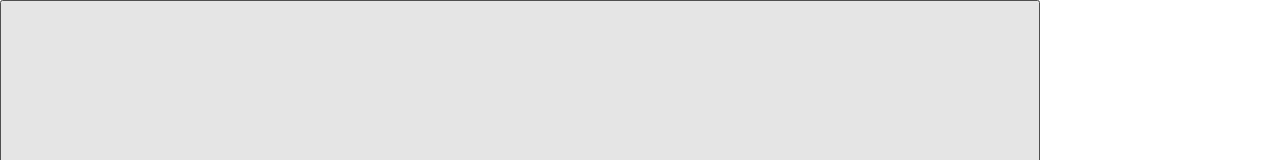
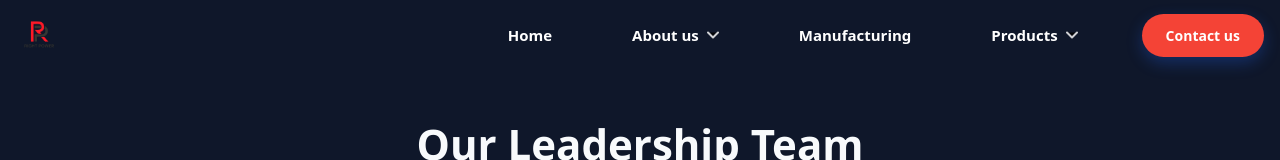
Before and after one commit to ayushRajak19/Right-cables, a React (Vite) app: page /#/leadership in a window 1280 px wide. Shown: the top 160 px of the page. Built offline with nearby package versions, Linux system fonts and the light colour scheme.

Commit message:
Update Navbar.css

```diff
--- a/src/Components/Navbar/Navbar.css
+++ b/src/Components/Navbar/Navbar.css
@@ -1,85 +1,516 @@
-.hero {
-  position: relative;
-  width: 100%;
-  height: 100vh; /* full screen height */
+/* ========= Perfect React Navbar CSS ========= */
+:root {
+  --accent: #f44336;
+  --accent-hover: #e53935;
+  --nav-height: 70px;
+  --transition: all 0.2s ease;
+}
+
+/* ========= Reset ========= */
+* {
+  box-sizing: border-box;
+}
+
+html, body {
+  margin: 0;
+  padding: 0 !important;
+  font-family: -apple-system, BlinkMacSystemFont, 'Segoe UI', Roboto, sans-serif;
+  overflow-x: hidden;
+}
+
+body.nav-open {
+  overflow: hidden;
+}
+
+/* ========= Transparent Navbar ========= */
+.navbar {
+  position: fixed;
+  top: 0;
+  left: 0;
+  right: 0;
+  height: var(--nav-height);
+  background: transparent !important;
+  border: none !important;
+  box-shadow: none !important;
+  z-index: 2000;   /* ensure navbar (hamburger + links) stays above hero video */
+}
+
+/* ========= Container ========= */
+.nav-inner {
   display: flex;
   align-items: center;
-  justify-content: center;
-  text-align: center;
-  overflow: hidden;
-  color: #fff;
+  justify-content: space-between;
+  height: 100%;
+  max-width: 1500px;
+  margin: 0 auto;
+  padding: 0 1rem;
+  width: 100%;       /* ✅ makes sure hamburger isn’t cut off */
 }
 
-/* Video Background */
-.hero-video {
-  position: absolute;
-  top: 0;
-  left: 0;
-  width: 100%;
-  height: 100%;
-  object-fit: cover; /* cover full screen */
-  z-index: -2;
+/* ========= Logo Button ========= */
+.navbar-logo {
+  display: flex;
+  align-items: center;
+  background: transparent !important;
+  border: none !important;
+  cursor: pointer;
+  transition: var(--transition);
+  padding: 0;
 }
 
-/* Dark Overlay */
-.hero-overlay {
-  position: absolute;
-  inset: 0;
-  background: rgba(0, 0, 0, 0.55); /* dark overlay */
-  z-index: -1;
+.navbar-logo:hover {
+  transform: scale(1.05);
 }
 
-/* Foreground Content */
-.hero-content {
-  position: relative;
-  z-index: 2;
-  max-width: 800px;
-  padding: 20px;
+.navbar-logo img {
+  height: 45px;
+  width: auto;
 }
 
-.hero-content h1 {
-  font-size: 3rem;
-  font-weight: 700;
-  margin-bottom: 20px;
-  text-shadow: 0 4px 8px rgba(0, 0, 0, 0.6);
+/* ========= Navigation Links ========= */
+.navbar-links {
+  top: var(--nav-height);
+  left: 0;
+  right:0;
+  display: flex;
+  align-items: center;
+  list-style: none;
+  margin: 0;
+  padding: 0;
+  gap: 3rem;
 }
 
-.hero-content p {
-  font-size: 1.25rem;
-  margin-bottom: 30px;
-  text-shadow: 0 2px 6px rgba(0, 0, 0, 0.5);
+.navbar-links li {
+  position: relative;
 }
 
-/* CTA Button */
-.btn-hero {
-  padding: 14px 36px;
-  border: none;
-  border-radius: 50px;
-  background: #f44336;
-  color: #fff;
+/* Style for navigation buttons and links */
+.navbar-links button,
+.navbar-links a {
+  display: block;
+  color: #ffffff !important;
+  text-decoration: none;
   font-weight: 600;
-  font-size: 1.1rem;
+  font-size: 15px;
+  padding: 0.5rem 1rem;
+  border-radius: 6px;
+  transition: var(--transition);
+  position: relative;
+  background: transparent !important;
+  border: none !important;
   cursor: pointer;
-  transition: all 0.3s ease;
+  font-family: inherit;
 }
 
-.btn-hero:hover {
-  background: #d32f2f;
-  transform: translateY(-2px) scale(1.05);
-  box-shadow: 0 8px 20px rgba(244, 67, 54, 0.5);
+/* Hover Effects for buttons and links */
+.navbar-links button:hover,
+.navbar-links a:hover {
+  background: rgba(209, 77, 77, 0.1) !important;
+  color: #ffffff !important;
 }
 
-.btn-hero:active {
-  transform: scale(0.98);
-  box-shadow: 0 4px 10px rgba(244, 67, 54, 0.4);
+.navbar-links button::after,
+.navbar-links a::after {
+  content: '';
+  position: absolute;
+  bottom: 2px;
+  left: 1rem;
+  right: 1rem;
+  height: 2px;
+  background: var(--accent);
+  transform: scaleX(0);
+  transition: transform 0.2s ease;
 }
 
-/* Responsive */
-@media (max-width: 768px) {
-  .hero-content h1 {
-    font-size: 2rem;
+.navbar-links button:hover::after,
+.navbar-links a:hover::after {
+  transform: scaleX(1);
+}
+
+/* ========= Dropdown Styles ========= */
+.dropdown {
+  position: relative;
+}
+
+.dropdown-trigger {
+  display: flex !important;
+  align-items: center;
+  gap: 0.5rem;
+  cursor: pointer;
+}
+
+.dropdown-arrow {
+  width: 12px;
+  height: 12px;
+  transition: transform 0.2s ease;
+  opacity: 0.8;
+}
+
+.dropdown-trigger:hover .dropdown-arrow,
+.dropdown.show .dropdown-arrow,
+.dropdown:hover .dropdown-arrow {
+  transform: rotate(180deg);
+  opacity: 1;
+}
+
+.dropdown-menu {
+  position: absolute;
+  top: calc(100% + 8px);
+  left: 50%;
+  transform: translateX(-50%) translateY(-8px);
+  background: rgba(255, 255, 255, 0.95) !important;
+  backdrop-filter: blur(20px);
+  -webkit-backdrop-filter: blur(20px);
+  border-radius: 12px;
+  box-shadow: 0 10px 30px rgba(0, 0, 0, 0.2);
+  border: 1px solid rgba(0, 0, 0, 0.1);
+  min-width: 200px;
+  padding: 0.5rem 0;
+  opacity: 0;
+  visibility: hidden;
+  transition: var(--transition);
+  z-index: 1001;
+  list-style: none;
+  margin: 0;
+}
+
+.dropdown-menu.show {
+  opacity: 1;
+  visibility: visible;
+  transform: translateX(-50%) translateY(0);
+}
+
+/* Desktop hover behavior */
+@media (min-width: 901px) {
+  .dropdown:hover .dropdown-menu {
+    opacity: 1;
+    visibility: visible;
+    transform: translateX(-50%) translateY(0);
   }
-  .hero-content p {
-    font-size: 1rem;
+
+  .dropdown-menu:hover {
+    opacity: 1;
+    visibility: visible;
+  }
+
+  .dropdown::before {
+    content: '';
+    position: absolute;
+    top: 100%;
+    left: 0;
+    right: 0;
+    height: 10px;
+    background: transparent;
+    z-index: 1000;
   }
 }
+
+.dropdown-menu li {
+  list-style: none;
+  width: 100%;
+}
+
+.dropdown-menu button,
+.dropdown-menu a {
+  display: block !important;
+  width: 100% !important;
+  padding: 0.75rem 1.5rem !important;
+  color: #333 !important;
+  font-weight: 500 !important;
+  font-size: 14px !important;
+  border-radius: 6px !important;
+  background: transparent !important;
+  border: none !important;
+  text-align: left !important;
+  cursor: pointer !important;
+  margin: 2px 8px !important;
+  text-decoration: none !important;
+}
+
+.dropdown-menu button:hover,
+.dropdown-menu a:hover {
+  background: var(--accent) !important;
+  color: white !important;
+  transform: translateX(4px) !important;
+}
+
+.dropdown-menu button::after,
+.dropdown-menu a::after {
+  display: none !important;
+}
+
+/* ========= Products Dropdown Specific ========= */
+.products-dropdown {
+  min-width: 350px;
+  max-width: 400px;
+  padding: 1rem 0;
+}
+
+.dropdown-category {
+  margin-bottom: 1rem;
+  padding: 0 0.5rem;
+}
+
+.dropdown-category:last-of-type {
+  margin-bottom: 0.5rem;
+}
+
+.category-title {
+  display: block;
+  font-weight: 700;
+  font-size: 12px;
+  color: var(--accent);
+  text-transform: uppercase;
+  letter-spacing: 0.5px;
+  padding: 0.5rem 1rem 0.25rem;
+  margin-bottom: 0.25rem;
+  border-bottom: 1px solid rgba(244, 67, 54, 0.1);
+}
+
+.category-items {
+  list-style: none;
+  margin: 0;
+  padding: 0;
+}
+
+.category-items li {
+  width: 100%;
+}
+
+.category-items button,
+.category-items a {
+  padding: 0.5rem 1.5rem !important;
+  font-size: 13px !important;
+  margin: 1px 4px !important;
+}
+
+.view-all-products {
+  border-top: 1px solid rgba(0, 0, 0, 0.1);
+  margin-top: 1rem;
+  padding: 1rem 0.5rem 0;
+  text-align: center;
+}
+
+.view-all-products button {
+  background: var(--accent) !important;
+  color: white !important;
+  text-align: center !important;
+  font-weight: 600 !important;
+  margin: 0 0.5rem !important;
+  border-radius: 8px !important;
+  padding: 0.75rem 1.5rem !important;
+  width: calc(100% - 1rem) !important;
+}
+
+.view-all-products button:hover {
+  background: var(--accent-hover) !important;
+  transform: translateY(-1px) !important;
+}
+
+/* ========= CTA Button ========= */
+.btn {
+  display: inline-block !important;
+  padding: 0.75rem 1.5rem !important;
+  background: var(--accent) !important;
+  color: white !important;
+  text-decoration: none !important;
+  border-radius: 6px !important;
+  font-weight: 600 !important;
+  font-size: 14px !important;
+  transition: var(--transition) !important;
+  border: none !important;
+  cursor: pointer !important;
+  font-family: inherit !important;
+}
+
+.btn:hover {
+  background: var(--accent-hover) !important;
+  color: white !important;
+  transform: translateY(-1px) !important;
+}
+
+.btn::after {
+  display: none !important;
+}
+
+/* ========= Mobile Menu Toggle ========= */
+.menu-toggle {
+  display: none;
+  flex-direction: column;
+  justify-content: center;
+  align-items: center;
+  width: 44px;
+  height: 44px;
+  background: rgba(0, 0, 0, 0.3) !important;
+  border: 1px solid rgba(255, 255, 255, 0.3) !important;
+  border-radius: 8px;
+  cursor: pointer;
+  transition: var(--transition);
+  padding: 0;
+  margin-right: 10px;   /* ✅ breathing room from right edge */
+  z-index: 2001;        /* above video + hero */
+}
+
+.menu-toggle span {
+  width: 22px;
+  height: 2px;
+  background: white;
+  transition: var(--transition);
+  margin: 2px 0;
+  border-radius: 1px;
+}
+
+.menu-toggle:hover {
+  background: rgba(0, 0, 0, 0.4) !important;
+}
+
+/* Animated hamburger */
+.menu-toggle.open span:nth-child(1) {
+  transform: rotate(45deg) translate(6px, 6px);
+}
+
+.menu-toggle.open span:nth-child(2) {
+  opacity: 0;
+}
+
+.menu-toggle.open span:nth-child(3) {
+  transform: rotate(-45deg) translate(6px, -6px);
+}
+
+/* ========= Mobile Styles ========= */
+@media (max-width: 900px) {
+  .nav-inner {
+    padding: 0 1.5rem;
+  }
+
+  .menu-toggle {
+    display: flex;
+  }
+
+  .navbar-links {
+    position: fixed;
+    top: var(--nav-height);
+    left: 0;
+    right: 0;
+    flex-direction: column;
+    background: #111827 !important;
+    padding: 1.5rem;
+    gap: 0.5rem;
+    opacity: 0;
+    visibility: hidden;
+    transition: var(--transition);
+    max-height: calc(100vh - var(--nav-height));
+    overflow-y: auto;
+  }
+
+  .navbar-links.show {
+    opacity: 1;
+    visibility: visible;
+  }
+
+  .navbar-links button,
+  .navbar-links a {
+    color: #fff !important;
+    padding: 1rem !important;
+    border-radius: 8px !important;
+    background: transparent !important;
+    text-align: center !important;
+    width: 100% !important;
+  }
+
+  .navbar-links button:hover,
+  .navbar-links a:hover {
+    background: var(--accent) !important;
+    color: #fff !important;
+    transform: none !important;
+  }
+
+  .dropdown-menu {
+    position: static !important;
+    opacity: 1 !important;
+    visibility: visible !important;
+    box-shadow: none !important;
+    background: #1f2937 !important;
+    margin: 0.5rem 0 0 0 !important;
+    transform: none !important;
+  }
+
+  .dropdown-menu button,
+  .dropdown-menu a {
+    color: #fff !important;
+    background: transparent !important;
+    border: none !important;
+  }
+
+  .dropdown-menu button:hover,
+  .dropdown-menu a:hover {
+    background: var(--accent) !important;
+    color: #fff !important;
+  }
+
+  .products-dropdown {
+    min-width: 100% !important;
+    max-width: 100% !important;
+  }
+
+  .dropdown-category {
+    margin-bottom: 0.75rem;
+  }
+
+  .category-title {
+    font-size: 11px;
+    padding: 0.4rem 1rem 0.2rem;
+    color: var(--accent);
+  }
+}
+
+/* ========= Hero Section Fix ========= */
+.hero, #home {
+  margin-top: calc(-1 * var(--nav-height));
+  padding-top: var(--nav-height);
+  position: relative;
+}
+
+/* ========= Small screens ========= */
+@media (max-width: 360px) {
+  :root {
+    --nav-height: 66px;
+  }
+
+  .nav-inner {
+    padding: 0 1rem;
+  }
+
+  .navbar-logo img {
+    height: 38px;
+  }
+}
+
+/* ========= FINAL FIX: CONTACT US ========= */
+.navbar-links li.contact-li .btn.contact-btn {
+  background: #f44336 !important;   /* Blue pill */
+  color: #ffffff !important;
+  border-radius: 999px !important;
+  font-weight: 600 !important;
+  padding: 0.75rem 1.5rem !important;
+  transition: all 0.3s ease !important;
+  box-shadow: 0 6px 16px rgba(37, 99, 235, 0.3);
+  text-decoration: none !important;
+}
+
+.navbar-links li.contact-li .btn.contact-btn::after {
+  content: none !important;
+  display: none !important;
+  background: none !important;
+}
+
+.navbar-links li.contact-li .btn.contact-btn:hover {
+  background: red!important;
+  transform: translateY(-2px) !important;
+  box-shadow: 0 8px 20px rgba(37, 99, 235, 0.4);
+}
+
+.navbar-links li.contact-li .btn.contact-btn:active {
+  transform: translateY(0) !important;
+  box-shadow: 0 4px 12px rgba(37, 99, 235, 0.2);
+}
```
